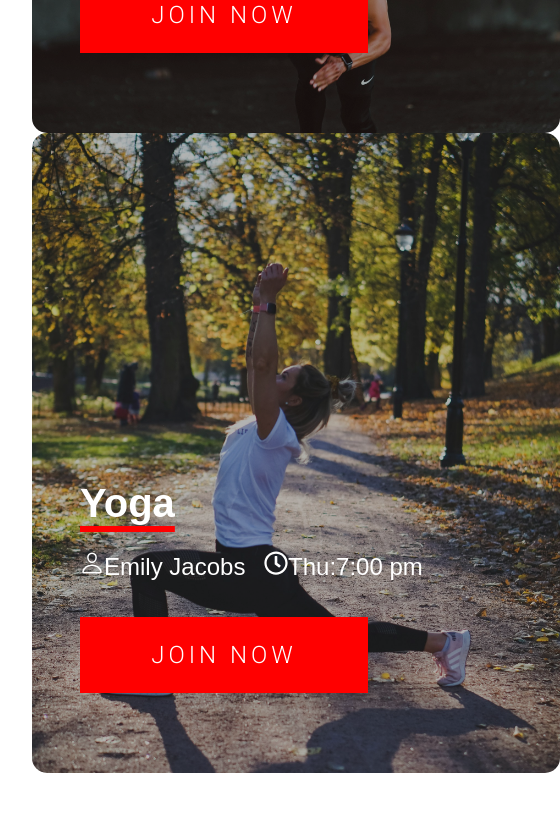
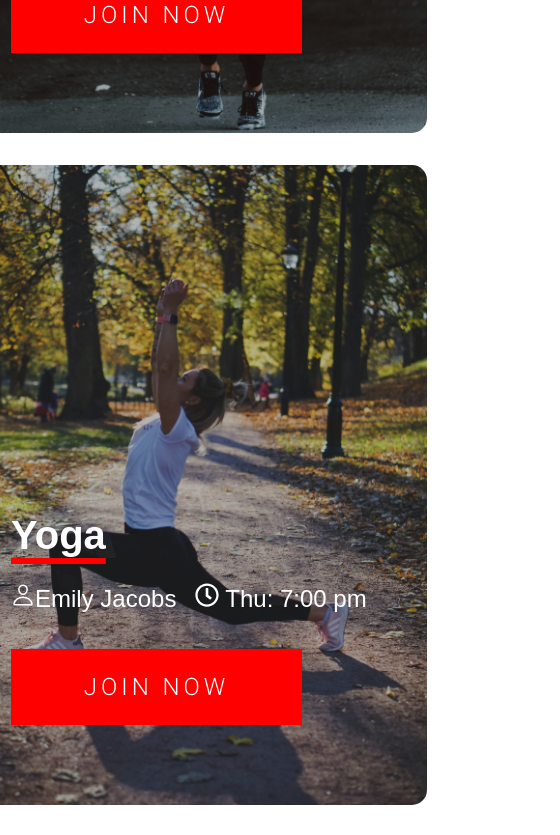
Before and after one commit to NMc0der/gym-website1, a Next.js app: page /gymClasses in a window 390 px wide. Shown: the part 1156-1991 px from the top of the page, 560 px wide, since content can reach past the window. Built offline with nearby package versions, Linux system fonts and the light colour scheme.

Commit message:
made gym classes page responsive

```diff
--- a/src/app/(Routes)/gymClasses/gymClasses.scss
+++ b/src/app/(Routes)/gymClasses/gymClasses.scss
@@ -1,9 +1,23 @@
 @import "../../styles/global";
 @import "../../styles/breakpoint";
+
+.classes-page-container {
+  display: flex;
+  justify-content: center;
+}
 
 .gym-classes-container {
   display: grid;
   margin: 5rem 2rem;
+  justify-content: center;
+  justify-items: center;
+  gap: 2rem;
+  @include lg {
+    grid-template-columns: repeat(2, 1fr);
+  }
+  @include xxl {
+    grid-template-columns: repeat(3, 1fr);
+  }
 }
 
 .gym-class-template {
@@ -17,7 +31,7 @@
   justify-content: end;
   // border: 1px solid orange;
   height: 40rem;
-  width: 33rem;
+  width: 29rem;
   border-radius: 15px;
   h2 {
     font-size: 2.5rem;
@@ -56,5 +70,5 @@
 
 .button-container {
   margin-top: 2rem;
-  width: 60%;
+  width: 70%;
 }
--- a/src/app/(Routes)/gymClasses/page.jsx
+++ b/src/app/(Routes)/gymClasses/page.jsx
@@ -5,6 +5,7 @@ import GymClassList from "@/app/data/gymClassList";
 
 const GymClasses = () => {
   return (
+    <div className="classes-page-container">
       <div className="gym-classes-container">
         {GymClassList.map((gymC) => {
           return (
@@ -19,6 +20,7 @@ const GymClasses = () => {
           );
         })}
       </div>
+    </div>
   );
 };
 
--- a/src/app/data/gymClassList.jsx
+++ b/src/app/data/gymClassList.jsx
@@ -1,6 +1,7 @@
 import workoutPic1 from "../assets/victor-freitas-vqDAUejnwKw-unsplash.jpg";
 import running from "../assets/bradley-dunn-fjpl1yrNvNQ-unsplash.jpg";
 import yoga from "../assets/charlotte-karlsen-awyTiNB8tKU-unsplash.jpg";
+import powerlifting from "../assets/nathan-dumlao-NXMZxygMw8o-unsplash.jpg";
 
 const GymClassList = [
   {
@@ -14,8 +15,15 @@ const GymClassList = [
     name: "Yoga",
     image: yoga,
     teacher: "Emily Jacobs",
-    day: "Thu",
-    time: "7:00 pm",
+    day: " Thu",
+    time: " 7:00 pm",
+  },
+  {
+    name: "Power Lifting",
+    image: powerlifting,
+    teacher: "Cody Wyane",
+    day: " Tue",
+    time: " 6:00 pm",
   },
 ];
 
```
Also changed, not shown: src/app/assets/nathan-dumlao-NXMZxygMw8o-unsplash.jpg (added). Lines whose indentation alone changed are shown as unchanged.
